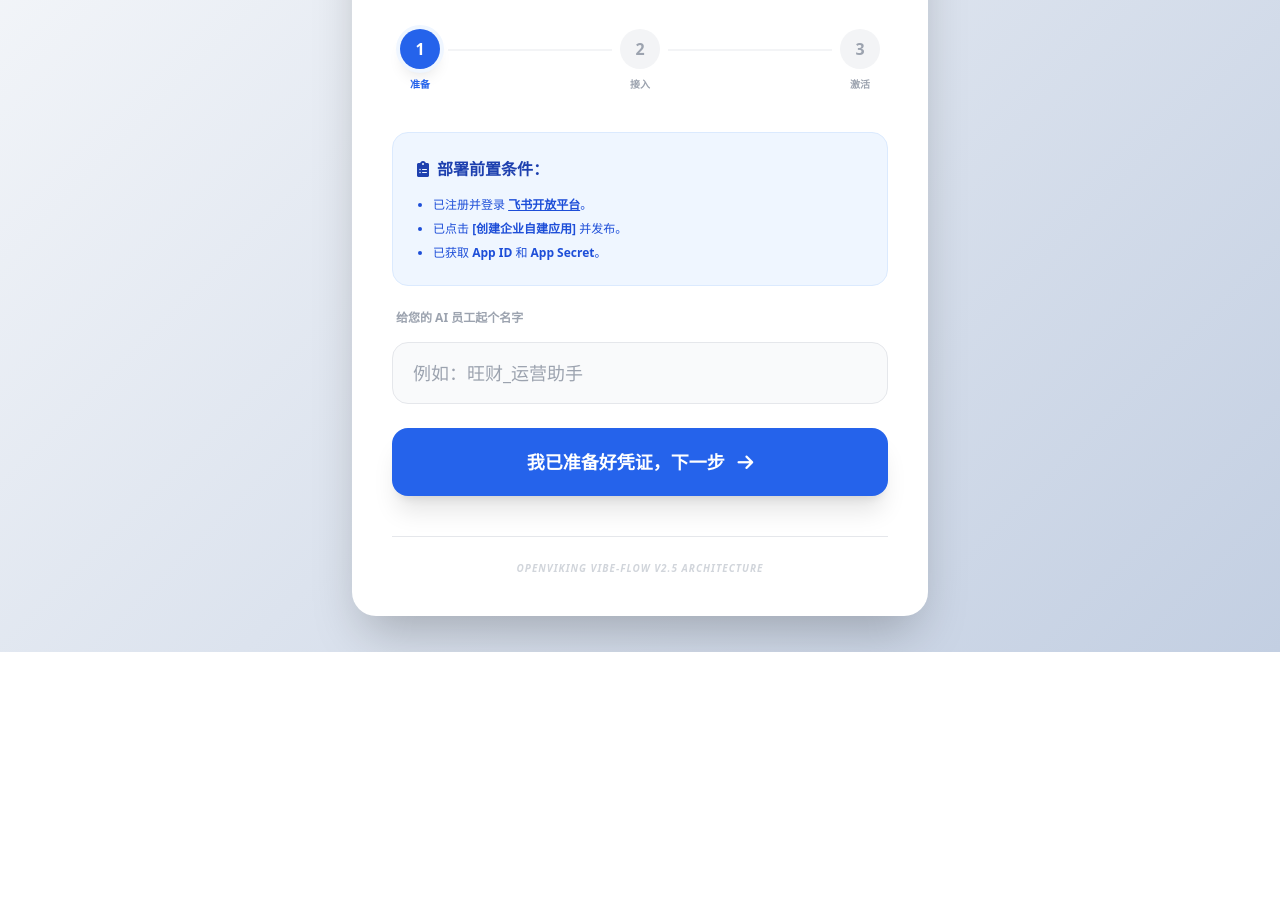
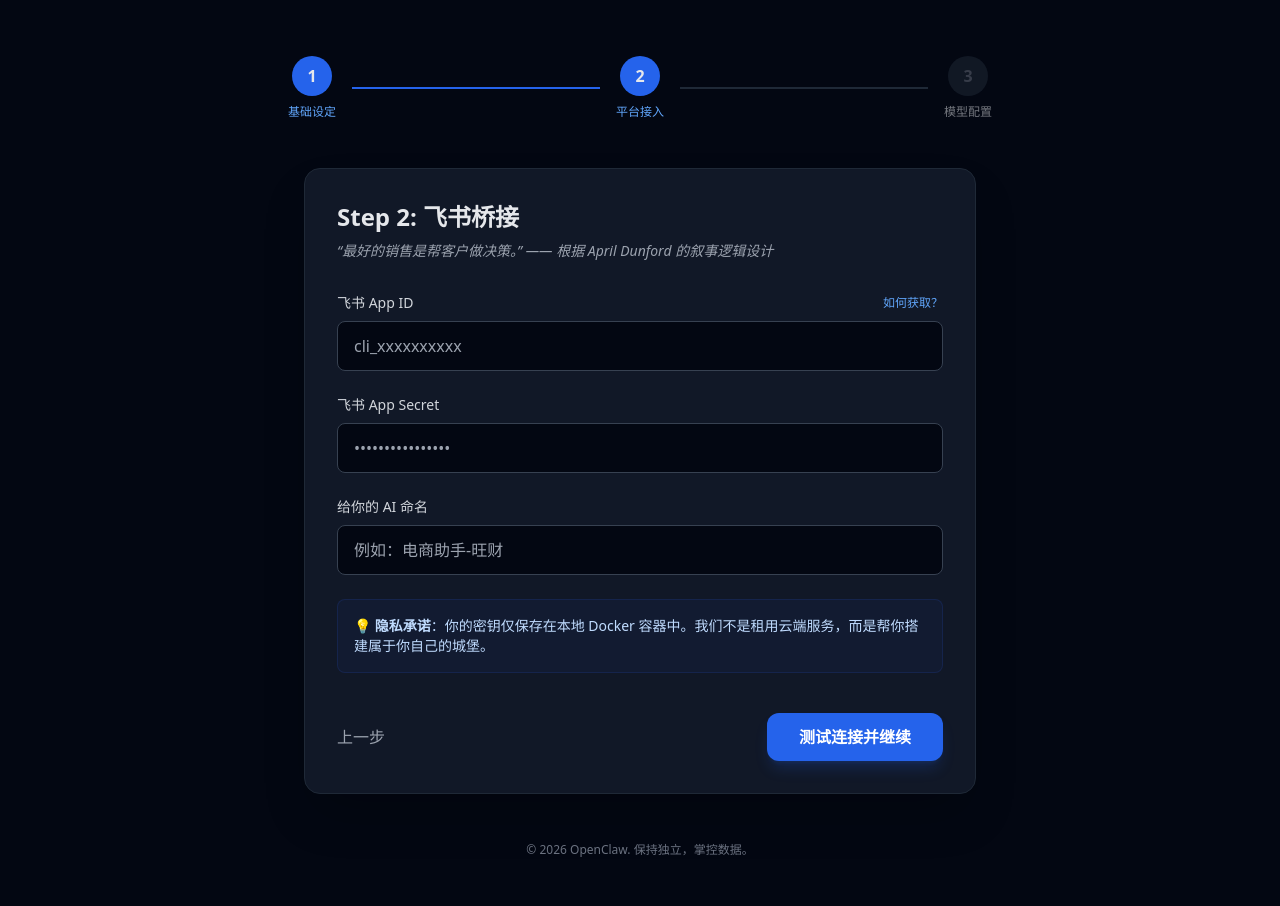
Before and after one commit to caojunjie0706-eng/openclaw-deploy, a website: page index.html in a window 1280 px wide. Shown: the part 148-1054 px from the top of the page. Before the commit the page ends 800 px from the top, so only its background shows below. Drawn offline with nearby package versions, Linux system fonts and the light colour scheme.

Commit message:
Update SOP v2 with Docker isolation and backend integration

```diff
--- a/index.html
+++ b/index.html
@@ -3,168 +3,114 @@
 <head>
     <meta charset="UTF-8">
     <meta name="viewport" content="width=device-width, initial-scale=1.0">
-    <title>OpenClaw SOP v2.5 - 数字化主理人一键装机</title>
+    <title>OpenClaw - 开启你的数字大脑</title>
     <script src="https://cdn.tailwindcss.com"></script>
-    <link href="https://cdnjs.cloudflare.com/ajax/libs/font-awesome/6.0.0/css/all.min.css" rel="stylesheet">
-    <style>
-        .gradient-bg { background: linear-gradient(135deg, #f5f7fa 0%, #c3cfe2 100%); }
-        .animate-fade-in { animation: fadeIn 0.5s ease-out; }
-        @keyframes fadeIn { from { opacity: 0; transform: translateY(10px); } to { opacity: 1; transform: translateY(0); } }
-    </style>
 </head>
-<body class="gradient-bg min-h-screen flex items-center justify-center p-4 font-sans text-gray-900">
-    <div class="bg-white rounded-3xl shadow-2xl w-full max-w-xl p-10">
-        <!-- Header -->
-        <div class="text-center mb-8">
-            <h1 class="text-3xl font-black text-gray-900 tracking-tight">🚀 OpenClaw <span class="text-blue-600">v2.5</span></h1>
-            <p class="text-gray-500 mt-2 font-medium">全链路自动化装机 SOP</p>
+<body class="bg-gray-950 text-gray-200 min-h-screen flex flex-col items-center py-12 px-4">
+    <header class="text-center mb-16">
+        <h1 class="text-4xl md:text-5xl font-bold mb-4">
+            <span class="text-blue-500">OpenClaw:</span> 3分钟开启你的数字大脑
+        </h1>
+        <p class="text-gray-400 text-lg">让 AI 真正接管繁琐，让数据永远属于你自己。</p>
+    </header>
+
+    <!-- Stepper -->
+    <div class="w-full max-w-3xl mb-12 flex items-center justify-between relative px-8">
+        <div class="flex flex-col items-center z-10">
+            <div class="w-10 h-10 rounded-full bg-blue-600 flex items-center justify-center font-bold">1</div>
+            <span class="text-xs mt-2 text-blue-400">基础设定</span>
         </div>
-
-        <!-- 阶段指示 -->
-        <div id="step-indicator" class="flex justify-between mb-10 px-2">
-            <div class="flex flex-col items-center gap-2">
-                <div id="dot-1" class="w-10 h-10 rounded-full bg-blue-600 text-white flex items-center justify-center font-bold shadow-lg ring-4 ring-blue-50">1</div>
-                <span class="text-[10px] font-bold text-blue-600 uppercase">准备</span>
+        <div class="flex-1 h-0.5 bg-blue-600 mx-4"></div>
+        <div class="flex flex-col items-center z-10">
+            <div class="w-10 h-10 rounded-full bg-blue-600 flex items-center justify-center font-bold">2</div>
+            <span class="text-xs mt-2 text-blue-400">平台接入</span>
         </div>
-            <div class="flex-1 h-[2px] bg-gray-100 mt-5 mx-2"></div>
-            <div class="flex flex-col items-center gap-2">
-                <div id="dot-2" class="w-10 h-10 rounded-full bg-gray-100 text-gray-400 flex items-center justify-center font-bold transition-all">2</div>
-                <span class="text-[10px] font-bold text-gray-400 uppercase">接入</span>
-            </div>
-            <div class="flex-1 h-[2px] bg-gray-100 mt-5 mx-2"></div>
-            <div class="flex flex-col items-center gap-2">
-                <div id="dot-3" class="w-10 h-10 rounded-full bg-gray-100 text-gray-400 flex items-center justify-center font-bold transition-all">3</div>
-                <span class="text-[10px] font-bold text-gray-400 uppercase">激活</span>
+        <div class="flex-1 h-0.5 bg-gray-800 mx-4"></div>
+        <div class="flex flex-col items-center z-10 opacity-50">
+            <div class="w-10 h-10 rounded-full bg-gray-800 flex items-center justify-center font-bold text-gray-500">3</div>
+            <span class="text-xs mt-2">模型配置</span>
         </div>
     </div>
 
-        <!-- 内容区 -->
-        <div id="content-view">
-            <!-- Step 1: 准备 -->
-            <div id="view-1" class="space-y-6 animate-fade-in">
-                <div class="bg-blue-50 p-6 rounded-2xl border border-blue-100 space-y-4">
-                    <h2 class="font-bold text-blue-800 flex items-center gap-2"><i class="fas fa-clipboard-list"></i> 部署前置条件：</h2>
-                    <ul class="text-xs text-blue-700 space-y-2 list-disc ml-4 font-medium">
-                        <li>已注册并登录 <a href="https://open.feishu.cn/app" target="_blank" class="underline font-bold">飞书开放平台</a>。</li>
-                        <li>已点击 <b>[创建企业自建应用]</b> 并发布。</li>
-                        <li>已获取 <b>App ID</b> 和 <b>App Secret</b>。</li>
-                    </ul>
-                </div>
-                <div class="space-y-4">
-                    <label class="block text-xs font-bold text-gray-400 uppercase ml-1">给您的 AI 员工起个名字</label>
-                    <input type="text" id="agent-name" placeholder="例如：旺财_运营助手" class="w-full px-5 py-4 rounded-2xl border border-gray-200 focus:ring-4 focus:ring-blue-100 outline-none transition-all bg-gray-50 text-lg">
-                </div>
-                <button onclick="goStep(2)" class="w-full bg-blue-600 hover:bg-blue-700 text-white font-bold py-5 rounded-2xl shadow-xl transition-all active:scale-95 text-lg">
-                    我已准备好凭证，下一步 <i class="fas fa-arrow-right ml-2"></i>
-                </button>
+    <!-- Main Card -->
+    <main class="w-full max-w-2xl bg-gray-900 border border-gray-800 rounded-2xl p-8 shadow-2xl">
+        <div class="mb-8">
+            <h2 class="text-2xl font-bold mb-2">Step 2: 飞书桥接</h2>
+            <p class="text-gray-400 text-sm italic">“最好的销售是帮客户做决策。” —— 根据 April Dunford 的叙事逻辑设计</p>
         </div>
 
-            <!-- Step 2: 接入 -->
-            <div id="view-2" class="hidden space-y-6 animate-fade-in">
-                <div class="space-y-4">
-                    <input type="text" id="invite-code" placeholder="8 位邀请码" class="w-full px-5 py-4 rounded-xl border border-gray-200 outline-none focus:ring-2 focus:ring-blue-400 font-bold text-center tracking-widest">
-                    <div class="grid grid-cols-1 gap-4">
-                        <input type="text" id="app-id" placeholder="飞书 App ID (cli_...)" class="w-full px-5 py-4 rounded-xl border border-gray-200 outline-none focus:ring-2 focus:ring-blue-400 font-mono">
-                        <input type="password" id="app-secret" placeholder="飞书 App Secret" class="w-full px-5 py-4 rounded-xl border border-gray-200 outline-none focus:ring-2 focus:ring-blue-400 font-mono">
+        <div class="space-y-6">
+            <div>
+                <div class="flex justify-between items-center mb-2">
+                    <label class="block text-sm font-medium text-gray-300">飞书 App ID</label>
+                    <a href="https://open.feishu.cn/app" target="_blank" class="text-xs text-blue-400 hover:underline">如何获取？</a>
                 </div>
+                <input type="text" id="app_id" placeholder="cli_xxxxxxxxxx" class="w-full bg-gray-950 border border-gray-700 rounded-lg py-3 px-4 focus:ring-2 focus:ring-blue-500 text-gray-100">
             </div>
-                <div class="flex gap-4">
-                    <button onclick="goStep(1)" class="w-1/3 border py-4 rounded-xl text-gray-400 font-bold hover:bg-gray-50">返回</button>
-                    <button onclick="startDeployment()" class="w-2/3 bg-blue-600 hover:bg-blue-700 text-white font-bold py-4 rounded-xl shadow-lg transition-all active:scale-95">一键部署数字员工</button>
+
+            <div>
+                <label class="block text-sm font-medium text-gray-300 mb-2">飞书 App Secret</label>
+                <input type="password" id="app_secret" placeholder="••••••••••••••••" class="w-full bg-gray-950 border border-gray-700 rounded-lg py-3 px-4 focus:ring-2 focus:ring-blue-500 text-gray-100">
+            </div>
+
+            <div>
+                <label class="block text-sm font-medium text-gray-300 mb-2">给你的 AI 命名</label>
+                <input type="text" id="agent_name" placeholder="例如：电商助手-旺财" class="w-full bg-gray-950 border border-gray-700 rounded-lg py-3 px-4 focus:ring-2 focus:ring-blue-500 text-gray-100">
+            </div>
+
+            <div class="bg-blue-900/10 border border-blue-900/30 rounded-lg p-4">
+                <p class="text-sm text-blue-200">
+                    💡 <strong>隐私承诺</strong>：你的密钥仅保存在本地 Docker 容器中。我们不是租用云端服务，而是帮你搭建属于你自己的城堡。
+                </p>
             </div>
         </div>
 
-            <!-- Step 3: 激活 -->
-            <div id="view-3" class="hidden space-y-8 animate-fade-in text-center">
-                <div id="processing-box" class="space-y-6">
-                    <div class="animate-spin text-5xl text-blue-600 mx-auto"><i class="fas fa-circle-notch"></i></div>
-                    <div class="bg-gray-900 p-6 rounded-2xl text-left font-mono text-xs text-green-400 space-y-2 shadow-2xl border-4 border-gray-800">
-                        <div id="l1" class="opacity-0">> 校验授权中... OK</div>
-                        <div id="l2" class="opacity-0">> 建立多租户隔离环境... OK</div>
-                        <div id="l3" class="opacity-0">> 注入算力引擎 (Gemini)... OK</div>
-                        <div id="l4" class="opacity-0">> 开启网关长连接监听... DONE</div>
-                    </div>
-                </div>
-
-                <div id="activation-box" class="hidden space-y-6">
-                    <div class="text-7xl text-green-500 animate-bounce"><i class="fas fa-check-circle"></i></div>
-                    <h3 class="text-2xl font-black text-gray-800">最后一步：手动激活</h3>
-                    <div class="bg-amber-50 p-8 rounded-3xl text-left space-y-6 border border-amber-200 shadow-inner">
-                        <div class="flex gap-4">
-                            <span class="w-6 h-6 rounded-full bg-amber-500 text-white flex-shrink-0 flex items-center justify-center font-bold text-xs">1</span>
-                            <p class="text-sm text-amber-900 font-medium">在飞书后台 <b>[事件订阅]</b> 中开启 <b>[长连接订阅]</b>。</p>
-                        </div>
-                        <div class="flex gap-4">
-                            <span class="w-6 h-6 rounded-full bg-amber-500 text-white flex-shrink-0 flex items-center justify-center font-bold text-xs">2</span>
-                            <p class="text-sm text-amber-900 font-medium">在 <b>[版本管理]</b> 中创建一个版本并 <b>[发布]</b>。</p>
-                        </div>
-                        <button onclick="testConnection()" id="test-btn" class="w-full bg-amber-500 hover:bg-amber-600 text-white font-bold py-4 rounded-2xl shadow-lg transition-all active:scale-95">
-                            我已发布，点击测试连接 <i class="fas fa-plug ml-2"></i>
+        <div class="mt-10 flex justify-between items-center">
+            <button class="text-gray-400 hover:text-white transition-colors">上一步</button>
+            <button id="deploy_btn" onclick="deployAgent()" class="bg-blue-600 hover:bg-blue-500 text-white font-bold px-8 py-3 rounded-xl transition-all shadow-lg shadow-blue-600/20">
+                测试连接并继续
             </button>
         </div>
-                </div>
-            </div>
-        </div>
-
-        <div class="mt-10 text-center border-t pt-6">
-            <p class="text-[10px] text-gray-300 font-black tracking-widest uppercase italic">OpenViking Vibe-Flow v2.5 Architecture</p>
-        </div>
-    </div>
+    </main>
 
     <script>
-        function goStep(step) {
-            document.querySelectorAll('#content-view > div').forEach(v => v.classList.add('hidden'));
-            document.getElementById('view-' + step).classList.remove('hidden');
-            document.querySelectorAll('#step-indicator .w-10').forEach((d, i) => {
-                if(i+1 <= step) {
-                    d.className = 'w-10 h-10 rounded-full bg-blue-600 text-white flex items-center justify-center font-bold shadow-lg ring-4 ring-blue-50 transition-all';
-                } else {
-                    d.className = 'w-10 h-10 rounded-full bg-gray-100 text-gray-400 flex items-center justify-center font-bold transition-all';
-                }
-            });
-        }
+        async function deployAgent() {
+            const btn = document.getElementById('deploy_btn');
+            btn.innerText = "🚀 正在为您克隆数字员工...";
+            btn.disabled = true;
 
-        async function startDeployment() {
-            const payload = {
-                agent_name: document.getElementById('agent-name').value,
-                invite_code: document.getElementById('invite-code').value,
-                feishu_app_id: document.getElementById('app-id').value,
-                feishu_app_secret: document.getElementById('app-secret').value,
-                template: "default"
+            const data = {
+                user_id: "user-" + Math.random().toString(36).substring(7),
+                app_id: document.getElementById('app_id').value,
+                app_secret: document.getElementById('app_secret').value,
+                agent_name: document.getElementById('agent_name').value || "贾维斯"
             };
-            if(!payload.agent_name || !payload.invite_code || !payload.feishu_app_id) { alert('信息不完整'); return; }
-
-            goStep(3);
-            [1,2,3,4].forEach(i => setTimeout(() => {
-                const el = document.getElementById('l'+i);
-                el.style.opacity = 1;
-            }, i * 800));
 
             try {
-                const res = await fetch('http://45.77.36.161:8001/api/deploy', {
+                const response = await fetch('/deploy', {
                     method: 'POST',
-                    headers: { 'Content-Type': 'application/json' },
-                    body: JSON.stringify(payload)
+                    headers: {'Content-Type': 'application/json'},
+                    body: JSON.stringify(data)
                 });
-                if(res.ok) {
-                    setTimeout(() => {
-                        document.getElementById('processing-box').classList.add('hidden');
-                        document.getElementById('activation-box').classList.remove('hidden');
-                    }, 4000);
-                } else { throw new Error('部署冲突或授权错误'); }
-            } catch(e) { alert(e.message); goStep(2); }
+
+                const result = await response.json();
+                if (result.status === "success") {
+                    alert("部署成功！您的端口是: " + result.port);
+                    window.location.href = "/success.html";
+                } else {
+                    alert("部署失败: " + result.detail);
                 }
-
-        async function testConnection() {
-            const btn = document.getElementById('test-btn');
-            btn.innerText = "正在拨号中...";
-            try {
-                const res = await fetch('http://45.77.36.161:8001/api/test-connection', { method: 'POST' });
-                const data = await res.json();
-                btn.className = "w-full bg-green-500 text-white font-bold py-4 rounded-2xl";
-                btn.innerText = "✅ 信号已通！去飞书找它吧";
-            } catch(e) { btn.innerText = "❌ 未检测到信号，请确认已发布"; }
+            } catch (error) {
+                alert("连接服务器失败，请检查后端 Provisioner 是否在运行。");
+            } finally {
+                btn.innerText = "测试连接并继续";
+                btn.disabled = false;
+            }
         }
     </script>
+
+    <footer class="mt-12 text-gray-500 text-xs text-center">
+        <p>© 2026 OpenClaw. 保持独立，掌控数据。</p>
+    </footer>
 </body>
 </html>
```
Lines whose indentation alone changed are shown as unchanged.
